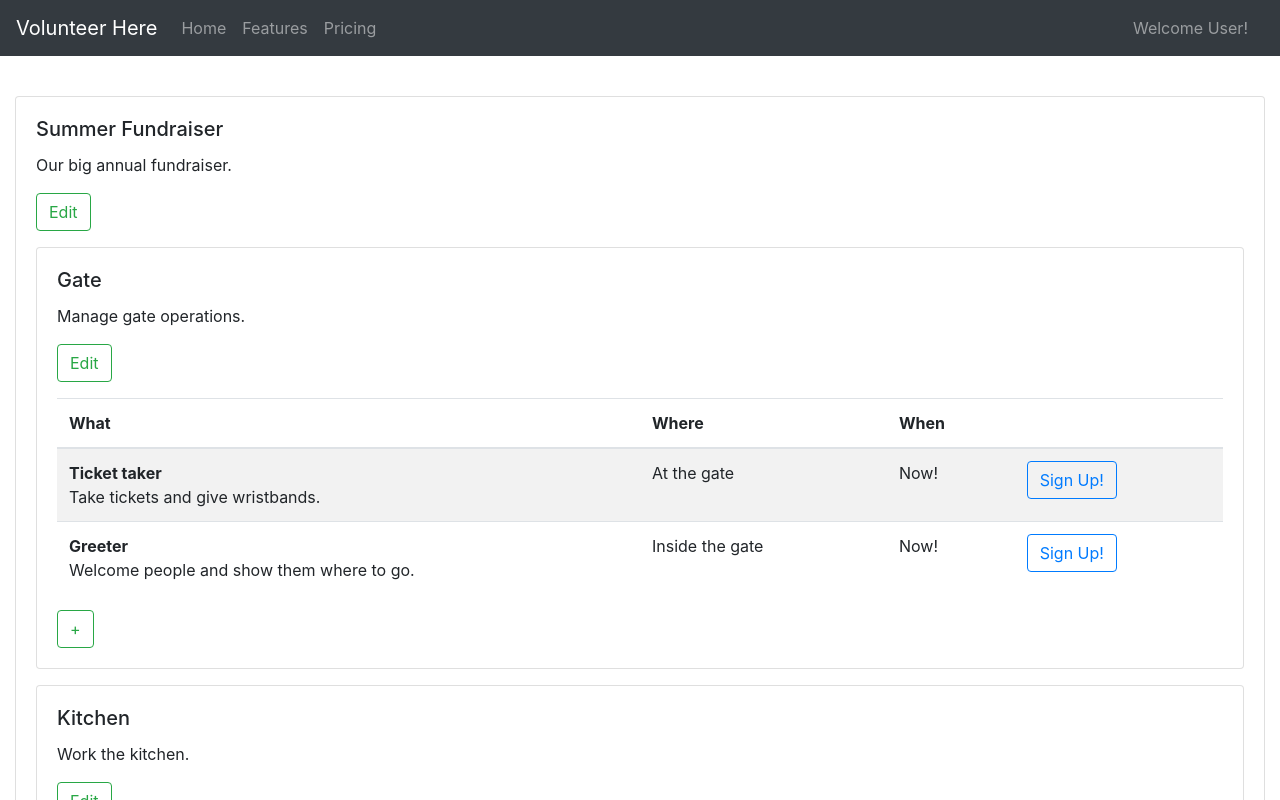
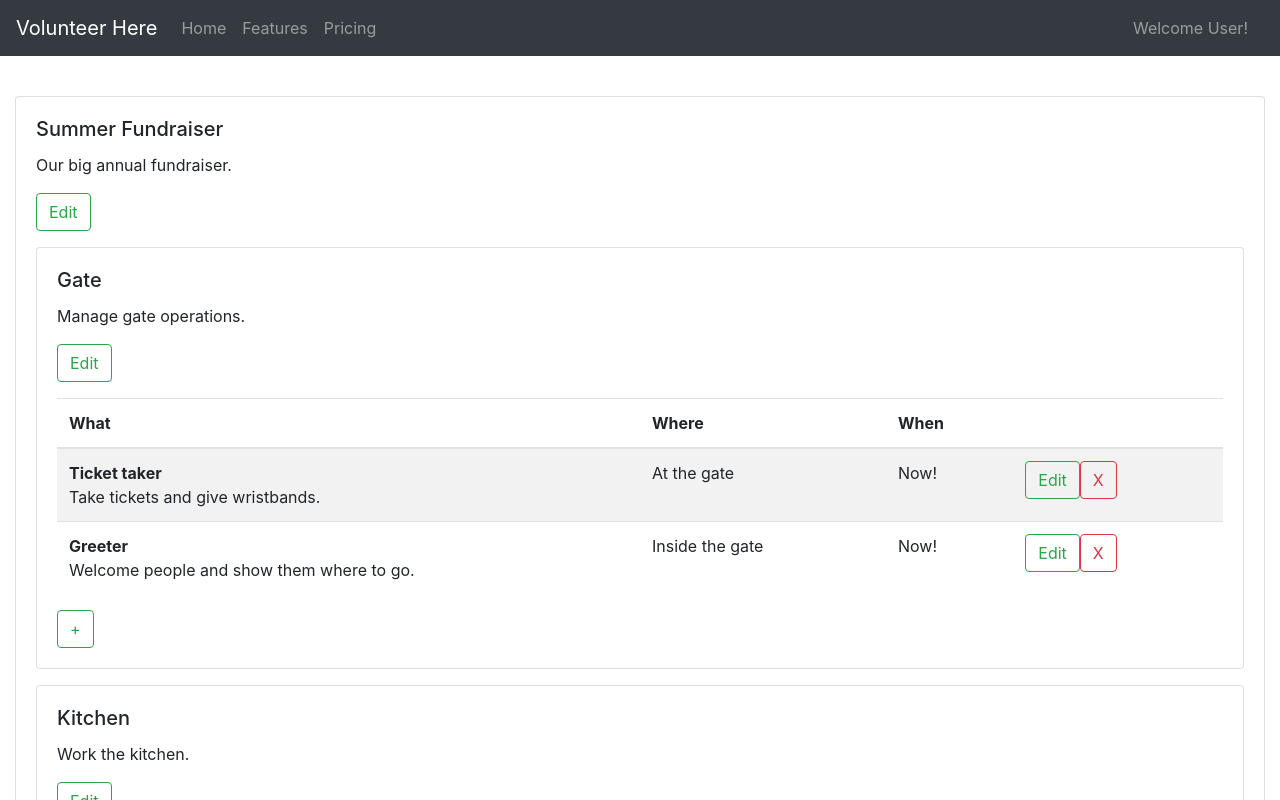
Before and after one commit to mike-matera/csc680-project, a Next.js app: page / in a window 1280 px wide. Shown: the top 800 px of the page. Built offline with nearby package versions, Linux system fonts and the light colour scheme.

Commit message:
Allow shift delete.

```diff
--- a/components/editcard.js
+++ b/components/editcard.js
@@ -26,7 +26,7 @@ class EditCard extends React.Component {
     }
 
     handleChange(event) {
-        this.props.upd(this.props.item.id, event.target.id, event.target.value)
+        this.props.app.update(this.props.item.id, event.target.id, event.target.value)
     }
 
     handleSubmit(event) {
--- a/components/shiftlist.js
+++ b/components/shiftlist.js
@@ -4,7 +4,7 @@ import Table from 'react-bootstrap/Table'
 
 import { v4 as uuidv4 } from 'uuid';
 
-function ShiftItem({item}) {
+function ShiftItem({item, app}) {
     return (
         <tr>
         <td width="50%">
@@ -18,7 +18,8 @@ function ShiftItem({item}) {
             {item.when}
         </td>
         <td>
-            <Button variant="outline-primary">Sign Up!</Button>{' '}
+            <Button variant="outline-success">Edit</Button>
+            <Button variant="outline-danger" onClick={() => {app.delete(item.id)}}>X</Button>
         </td>
         </tr>
     )
@@ -31,7 +32,7 @@ export default class ShiftList extends React.Component {
     }
 
     doAdd() {
-        this.props.add(this.props.role, {
+        this.props.app.add(this.props.role, {
             id: uuidv4(),
             name: "New Shift",
             description: "Describe the shift.",
@@ -60,7 +61,7 @@ export default class ShiftList extends React.Component {
                         <ShiftItem
                             key={shift.id}
                             item={shift}
-                            upd={(id,key,value) => this.update(id,key,value)}
+                            app={this.props.app}
                         />
                         )
                     })
--- a/pages/index.js
+++ b/pages/index.js
@@ -26,11 +26,24 @@ export default class VolunteerApp extends React.Component {
     }
 
     add(parent, item) {
-        console.log("adding: ", item, " to: ", parent)
         var newstate = this.state
         newstate.db[item.id] = item
         newstate.db[parent].children.push(item.id)
         console.log(newstate)
+        this.setState(newstate)
+    }
+
+    delete(item) {
+        var newstate = this.state
+        for (const dbitem in newstate.db) {
+            if (Array.isArray(newstate.db[dbitem].children)) {
+                var got = newstate.db[dbitem].children.findIndex(x => x == item)
+                if (got >= 0) {
+                    newstate.db[dbitem].children.splice(got,1)
+                }
+            }
+        }
+        delete newstate.db[item]
         this.setState(newstate)
     }
 
@@ -51,20 +64,18 @@ export default class VolunteerApp extends React.Component {
                         <EditCard
                             key={event}
                             item={this.state.db[event]}
-                            upd={(id,key,value) => this.update(id,key,value)}
-                            add={(parent,item) => this.add(parent, item)}
+                            app={this}
                             content={
                                 this.state.db[event].children.map((role) => {
                                     return (
                                         <EditCard
                                         key={role}
                                         item={this.state.db[role]}
-                                        upd={(id,key,value) => this.update(id,key,value)}
-                                        add={(parent,item) => this.add(parent, item)}
+                                        app={this}
                                         content={
                                             <ShiftList
                                                 role={role}
-                                                add={(parent,item) => this.add(parent, item)}
+                                                app={this}
                                                 shifts={this.flatten(this.state.db[role].children)}/>
                                         }/>
                                     )
```
